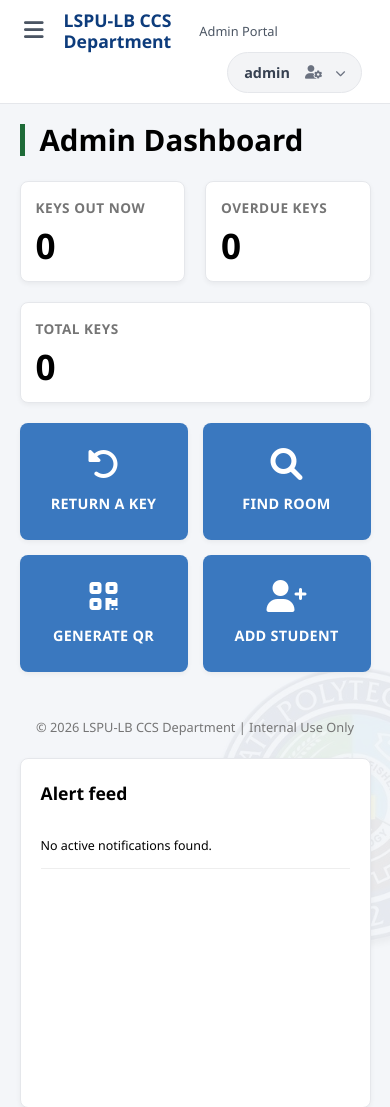
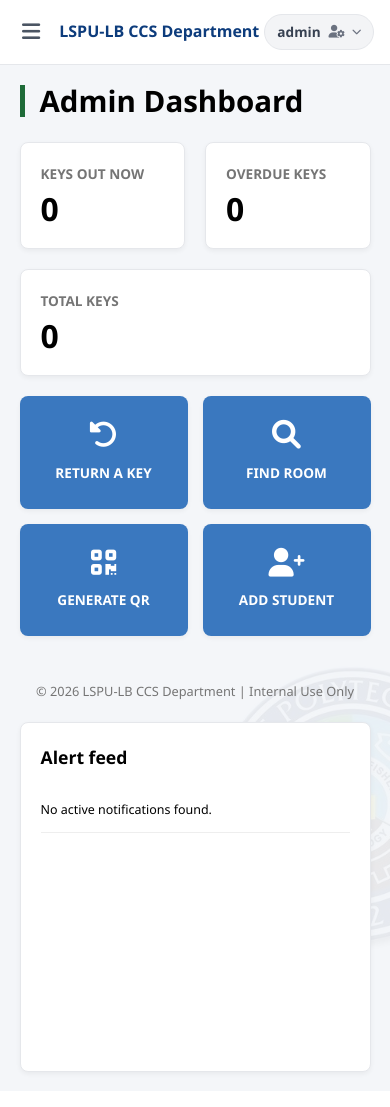
Before and after one commit to marcoco1241/key-system-final-project, a Flask app: page /dashboard in a window 390 px wide. Shown: the top 1107 px of the page. After the commit the page ends 1077 px from the top, so only its background shows below. Run offline with Flask 3, Linux system fonts and the light colour scheme; the visitor is signed in with stand-in values (Sample User, id 1); data that the repository does not hold is empty.

Commit message:
Update dashboard.html

```diff
--- a/templates/dashboard.html
+++ b/templates/dashboard.html
@@ -60,63 +60,65 @@
             z-index: 1;
         }
 
-        /* --- Updated Responsive Navbar --- */
+        /* --- 🛠️ Fixed Ultra-Responsive Navbar --- */
         .top-navbar {
             background-color: #ffffff;
-            min-height: 75px;
+            height: 75px;
             display: flex;
             align-items: center;
             justify-content: space-between;
-            padding: 10px 24px;
+            padding: 0 24px;
             border-bottom: 1px solid #e5e7eb;
             position: relative;
             z-index: 100;
-            flex-wrap: wrap;
+        }
+
+        .menu-toggle-btn {
+            display: none;
+            background: none;
+            border: none;
+            font-size: 1.3rem;
+            color: #4B5563;
+            cursor: pointer;
+            padding: 6px;
+            margin-right: 8px;
         }
 
         .navbar-brand-block {
             display: flex;
             align-items: center;
             gap: 12px;
+            cursor: pointer;
+            flex-shrink: 1;
+            min-width: 0;
         }
 
         .navbar-brand-block h1 {
             font-size: 1.1rem;
             font-weight: 700;
             color: #0d3c7c;
-            line-height: 1.2;
-            display: flex;
-            flex-wrap: wrap;
-            align-items: center;
+            white-space: nowrap;
+            overflow: hidden;
+            text-overflow: ellipsis;
         }
 
         .navbar-brand-block h1 span {
             color: #6B7280;
             font-weight: 400;
-            margin: 0 6px;
+            margin: 0 8px;
         }
 
         .navbar-brand-block h2 {
-            font-size: 0.9rem;
+            font-size: 0.95rem;
             font-weight: 500;
             color: #4B5563;
-        }
-
-        /* Mobile Hamburger Trigger */
-        .menu-toggle-btn {
-            display: none;
-            background: none;
-            border: none;
-            font-size: 1.4rem;
-            color: #4B5563;
-            cursor: pointer;
-            padding: 4px 8px;
+            display: inline-block;
         }
 
         .navbar-nav-links {
             display: flex;
             align-items: center;
-            gap: 10px;
+            gap: 8px;
         }
 
         .navbar-nav-item {
@@ -126,7 +128,7 @@
             color: #4B5563;
             font-size: 0.9rem;
             font-weight: 600;
-            padding: 8px 12px;
+            padding: 8px 14px;
             border-radius: 6px;
             transition: all 0.2s ease;
         }
@@ -139,7 +141,6 @@
         .navbar-nav-item i {
             font-size: 0.95rem;
             color: #6B7280;
-            transition: color 0.2s ease;
         }
 
         .navbar-nav-item:hover i {
@@ -149,14 +150,15 @@
         .user-profile-menu-container {
             position: relative;
             display: inline-block;
+            flex-shrink: 0;
         }
 
         .user-dropdown-pill {
             display: flex;
             align-items: center;
-            gap: 10px;
+            gap: 6px;
             background-color: #F3F4F6;
-            padding: 8px 16px;
+            padding: 6px 12px;
             border-radius: 30px;
             border: 1px solid #E5E7EB;
             cursor: pointer;
@@ -169,7 +171,7 @@
         }
 
         .user-dropdown-pill span {
-            font-size: 0.9rem;
+            font-size: 0.85rem;
             font-weight: 600;
             color: #374151;
         }
@@ -179,7 +181,7 @@
             top: 115%;
             right: 0;
             background-color: #ffffff;
-            min-width: 160px;
+            min-width: 150px;
             box-shadow: 0 4px 12px rgba(0,0,0,0.1);
             border-radius: 8px;
             border: 1px solid #E5E7EB;
@@ -201,14 +203,13 @@
             display: flex;
             align-items: center;
             gap: 10px;
-            transition: background-color 0.2s;
         }
 
         .dropdown-item-link:hover {
             background-color: #FEF2F2;
         }
 
-        /* --- Dashboard Body Constraints --- */
+        /* --- Body Wrapper Layouts --- */
         .dashboard-wrapper {
             padding: min(40px, 5vw);
             max-width: 1400px;
@@ -232,7 +233,7 @@
             display: flex;
             gap: 20px;
             align-items: flex-start;
-            flex-wrap: wrap; /* Allows wrap on smaller break targets */
+            flex-wrap: wrap;
         }
 
         .left-column {
@@ -260,7 +261,7 @@
             border-radius: var(--card-radius);
             box-shadow: var(--card-shadow);
             flex: 1;
-            min-width: 160px;
+            min-width: 140px;
             display: flex;
             flex-direction: column;
             border: 1px solid #E5E7EB;
@@ -271,11 +272,10 @@
             font-size: 0.85rem;
             font-weight: 600;
             text-transform: uppercase;
-            letter-spacing: 0.5px;
         }
 
         .stat-card .number {
-            font-size: calc(2rem + 0.8vw);
+            font-size: calc(1.8rem + 0.8vw);
             font-weight: 800;
             line-height: 1.2;
             margin-top: 5px;
@@ -283,7 +283,7 @@
 
         .actions-group-wrapper {
             display: grid;
-            grid-template-columns: repeat(auto-fit, minmax(160px, 1fr));
+            grid-template-columns: repeat(auto-fit, minmax(150px, 1fr));
             gap: 15px;
         }
 
@@ -304,14 +304,13 @@
         }
 
         .action-card i {
-            font-size: 2rem;
+            font-size: 1.8rem;
             margin-bottom: 12px;
         }
 
         .action-card h3 {
-            font-size: 0.9rem;
+            font-size: 0.85rem;
             text-transform: uppercase;
-            letter-spacing: 0.3px;
         }
 
         .alert-feed-card {
@@ -341,7 +340,7 @@
         }
 
         .alert-item-content {
-            word-break: break-word; /* Prevents long names overflowing text cells */
+            word-break: break-word;
         }
 
         .alert-item-content .title {
@@ -372,16 +371,31 @@
             width: 100%;
         }
 
-        /* --- 📱 MEDIA QUERIES FOR COMPACT BREAKPOINTS --- */
+        /* --- 📱 SCREEN SIZE MEDIA QUERIES --- */
         @media (max-width: 991px) {
             .right-column {
-                flex: 1 1 100%; /* Push alert feed full width under the modules grid */
+                flex: 1 1 100%;
             }
         }
 
         @media (max-width: 768px) {
             .menu-toggle-btn {
-                display: block; /* Reveal mobile trigger */
+                display: block; /* Reveal hamburger button */
+            }
+
+            .top-navbar {
+                padding: 0 16px;
+                height: 65px; /* Shorter header on mobile */
+            }
+
+            .navbar-brand-block h1 {
+                font-size: 1.0rem; /* Shrink title slightly to guarantee fit */
+            }
+
+            /* Completely hide sub-label from primary alignment row */
+            .navbar-brand-block h1 span,
+            .navbar-brand-block h2 {
+                display: none;
             }
 
             .navbar-nav-links {
@@ -393,10 +407,10 @@
                 flex-direction: column;
                 align-items: stretch;
                 gap: 0;
-                padding: 10px 20px;
+                padding: 0;
                 border-bottom: 1px solid #e5e7eb;
-                box-shadow: 0 4px 6px rgba(0,0,0,0.02);
-                display: none; /* Controlled by toggle handler class */
+                box-shadow: 0 8px 12px rgba(0,0,0,0.08);
+                display: none;
             }
 
             .navbar-nav-links.active {
@@ -404,35 +418,9 @@
             }
 
             .navbar-nav-item {
-                padding: 12px 16px;
+                padding: 14px 20px;
                 border-radius: 0;
                 border-bottom: 1px solid #f3f4f6;
-            }
-
-            .navbar-nav-item:last-child {
-                border-bottom: none;
-            }
-
-            .top-navbar {
-                padding: 10px 16px;
-            }
-
-            .user-profile-menu-container {
-                margin-left: auto;
-                margin-right: 12px;
-            }
-        }
-
-        @media (max-width: 480px) {
-            .navbar-brand-block h1 span {
-                display: none; /* Hide separating pipeline character */
-            }
-            .navbar-brand-block h2 {
-                width: 100%;
-                font-size: 0.8rem;
-            }
-            .stat-card {
-                padding: 15px;
             }
         }
     </style>
@@ -440,14 +428,17 @@
 <body>
 
     <nav class="top-navbar">
+        <!-- Flexbox item 1: Hamburger Menu Trigger -->
         <button class="menu-toggle-btn" id="menuToggle" aria-label="Toggle Navigation">
             <i class="fa-solid fa-bars"></i>
         </button>
 
-        <div class="navbar-brand-block" onclick="window.location.href='/dashboard'" style="cursor: pointer;">
-            <h1>LSPU-LB CCS Department <span>|</span> <h2>Admin Portal</h2></h1>
+        <!-- Flexbox item 2: Centered branding text context -->
+        <div class="navbar-brand-block" onclick="window.location.href='/dashboard'">
+            <h1>LSPU-LB CCS Department<span>|</span><h2>Admin Portal</h2></h1>
         </div>
 
+        <!-- Mobile Dropdown Sidebar Targets -->
         <div class="navbar-nav-links" id="navLinks">
             <a href="/room" class="navbar-nav-item">
                 <i class="fa-solid fa-door-open"></i> Rooms
@@ -463,11 +454,12 @@
             </a>
         </div>
 
+        <!-- Flexbox item 3: Profile Badge Component -->
         <div class="user-profile-menu-container">
             <div class="user-dropdown-pill" id="profilePill">
                 <span>admin</span>
-                <i class="fa-solid fa-user-gear" style="color: #6B7280; font-size: 0.85rem; margin-left: 5px;"></i>
-                <i class="fa-solid fa-chevron-down" style="color: #6B7280; font-size: 0.65rem; margin-left: 4px;"></i>
+                <i class="fa-solid fa-user-gear" style="color: #6B7280; font-size: 0.8rem; margin-left: 2px;"></i>
+                <i class="fa-solid fa-chevron-down" style="color: #6B7280; font-size: 0.6rem; margin-left: 2px;"></i>
             </div>
 
             <div class="dropdown-menu-panel" id="dropdownMenu">
@@ -569,21 +561,18 @@
         const menuToggle = document.getElementById('menuToggle');
         const navLinks = document.getElementById('navLinks');
 
-        // Toggle user dropdown panel
         profilePill.addEventListener('click', function(event) {
             event.stopPropagation();
             dropdownMenu.classList.toggle('show');
-            navLinks.classList.remove('active'); // Close mobile menu if profile opens
+            navLinks.classList.remove('active');
         });
 
-        // Toggle mobile hamburger menu
         menuToggle.addEventListener('click', function(event) {
             event.stopPropagation();
             navLinks.classList.toggle('active');
-            dropdownMenu.classList.remove('show'); // Close profile if navigation opens
+            dropdownMenu.classList.remove('show');
         });
 
-        // Universal outside click dismissal
         document.addEventListener('click', function(event) {
             if (!profilePill.contains(event.target) && !dropdownMenu.contains(event.target)) {
                 dropdownMenu.classList.remove('show');
```
